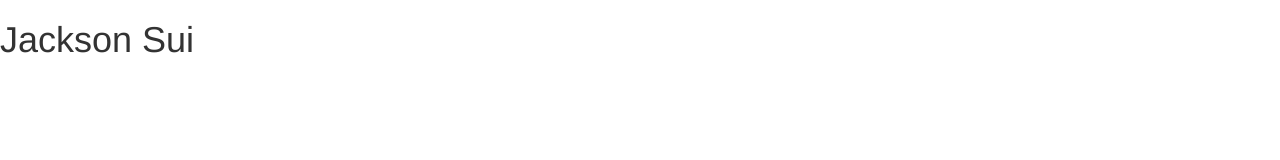
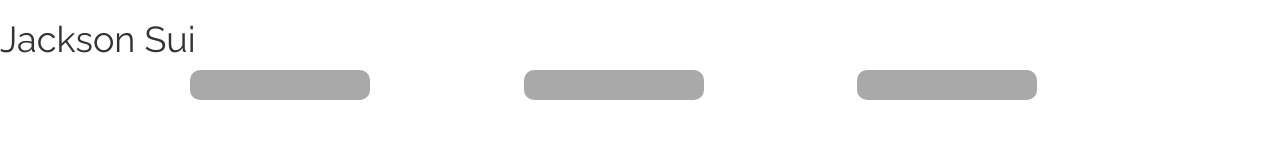
Before and after one commit to Kiro705/profilePage, a plain HTML site: page index.html in a window 1280 px wide. Drawn offline with nearby package versions, Linux system fonts and the light colour scheme.

Commit message:
adding project links

```diff
--- a/css/style.css
+++ b/css/style.css
@@ -0,0 +1,20 @@
+html, body {
+ margin: 0;
+ padding: 0;
+ font-family: 'Raleway', times;
+ width:100%;
+}
+
+.title {
+	margin: 20px;
+}
+
+.project {
+	height: 30px;
+	width: 180px;
+	margin-left: 150px;
+	border-radius: 10px;
+	font-size: 16px;
+	background-color: darkgray;
+	display: inline-block;
+}
--- a/index.html
+++ b/index.html
@@ -2,8 +2,9 @@
 <html lang="en">
   <head>
     <title>Jackson Sui</title>
+    <link rel="stylesheet" href="https://maxcdn.bootstrapcdn.com/bootstrap/3.3.7/css/bootstrap.min.css" integrity="sha384-BVYiiSIFeK1dGmJRAkycuHAHRg32OmUcww7on3RYdg4Va+PmSTsz/K68vbdEjh4u" crossorigin="anonymous">
+    <link href="https://fonts.googleapis.com/css?family=Raleway" rel="stylesheet">
     <link type='text/css' rel='stylesheet' href='css/style.css'>
-    <link rel="stylesheet" href="https://maxcdn.bootstrapcdn.com/bootstrap/3.3.7/css/bootstrap.min.css" integrity="sha384-BVYiiSIFeK1dGmJRAkycuHAHRg32OmUcww7on3RYdg4Va+PmSTsz/K68vbdEjh4u" crossorigin="anonymous">
   </head>
   <body>
 
@@ -14,7 +15,11 @@
         </div>
 
         <div id='main'>
-
+          <ul>
+            <li id='blackjack' class='project'></li>
+            <li id='guessing' class='project'></li>
+            <li id='gameOfLife' class='project'></li>
+          </ul>
         </div>
       </div>
 
```
